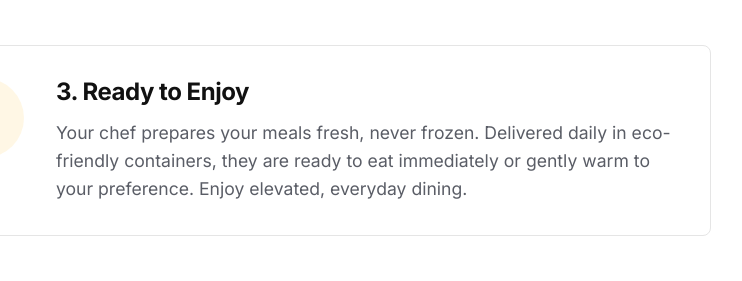
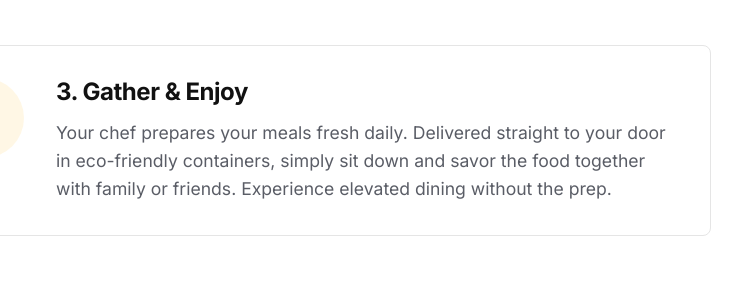
Before and after one commit to sachin-imt/homechef-mvp, a plain HTML site: page how-it-works.html in a window 1280 px wide. Shown: the part 796-1077 px from the top of the page, 329-1071 px from the left. Drawn offline with Linux system fonts and the light colour scheme.

Commit message:
Update Step 3 copy to focus on gathering and eating together

```diff
--- a/how-it-works.html
+++ b/how-it-works.html
@@ -123,10 +123,10 @@
                 </div>
             </div>
             <div class="step-item">
-                <div class="step-icon"><i class="ph-fill ph-package" style="color:var(--text-main);"></i></div>
+                <div class="step-icon"><i class="ph-fill ph-users-three" style="color:var(--text-main);"></i></div>
                 <div class="step-content">
-                    <h3>3. Ready to Enjoy</h3>
-                    <p>Your chef prepares your meals fresh, never frozen. Delivered daily in eco-friendly containers, they are ready to eat immediately or gently warm to your preference. Enjoy elevated, everyday dining.</p>
+                    <h3>3. Gather & Enjoy</h3>
+                    <p>Your chef prepares your meals fresh daily. Delivered straight to your door in eco-friendly containers, simply sit down and savor the food together with family or friends. Experience elevated dining without the prep.</p>
                 </div>
             </div>
             <div style="text-align: center; margin-top: 48px;">
```
